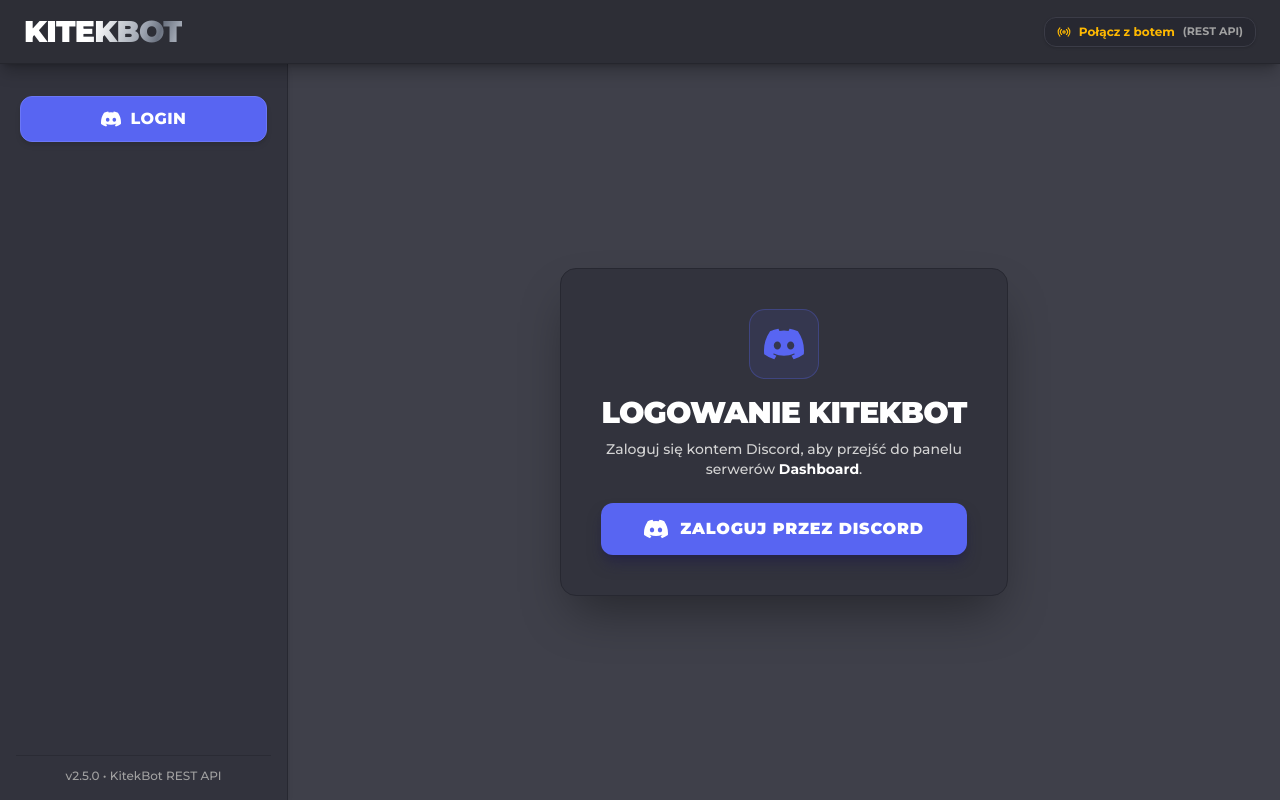
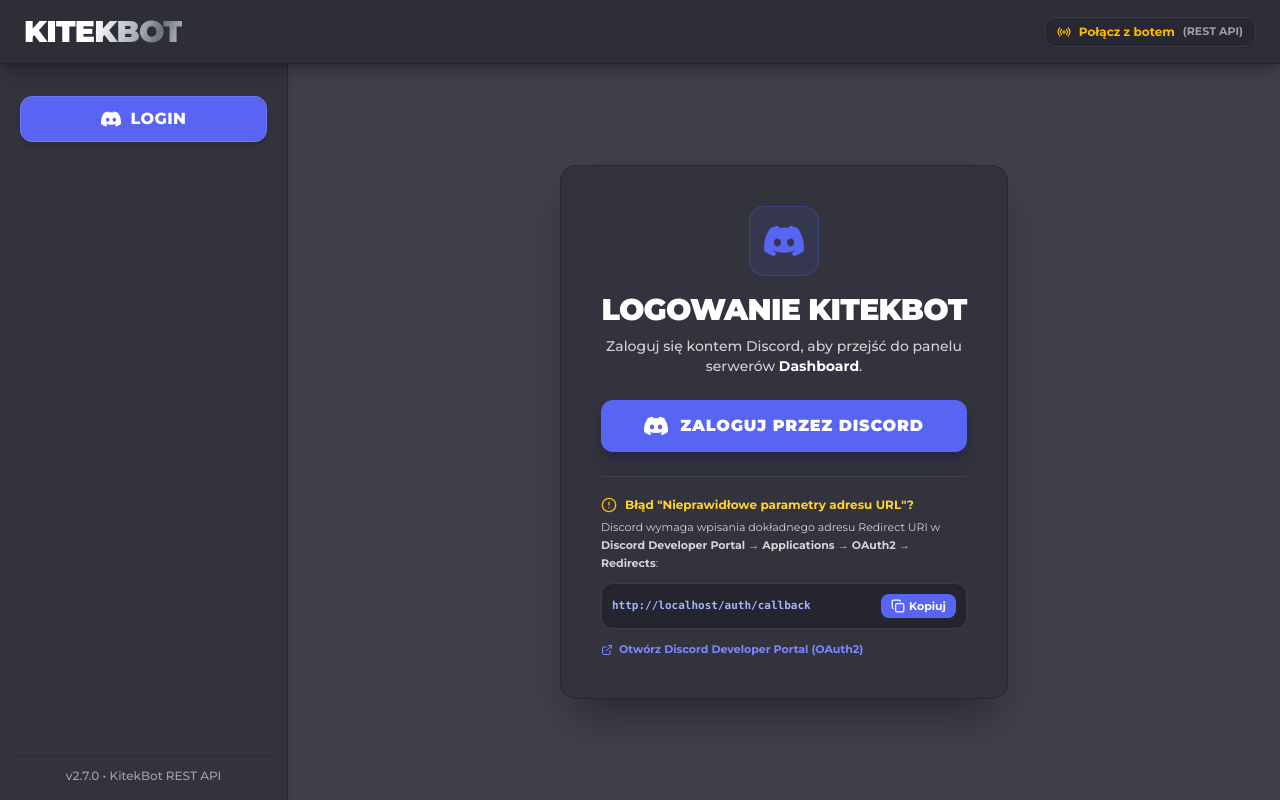
Before and after one commit to WysixAI/TheWysix, a React (Vite) app: page / in a window 1280 px wide. Built offline with nearby package versions, Linux system fonts and the light colour scheme; no server answers.

Commit message:
feat: bump version to 2.7.0 and update OAuth config
Added KitekBot production redirect URI, implemented OAuth2 redirect helper with copy-to-clipboard functionality, and updated changelog documentation.

```diff
--- a/server.ts
+++ b/server.ts
@@ -941,6 +941,7 @@
       redirectUriDev: 'https://ais-dev-5cjov5lzkdkahvqz3a7yun-454494415153.europe-west2.run.app/auth/callback',
       redirectUriPre: 'https://ais-pre-5cjov5lzkdkahvqz3a7yun-454494415153.europe-west2.run.app/auth/callback',
       redirectUriVercel: 'https://botdashboard-tau.vercel.app/auth/callback',
+      redirectUriKitekBot: 'https://kitekbot.vercel.app/auth/callback',
       currentAppUrl: appUrl,
     });
   });
--- a/src/App.tsx
+++ b/src/App.tsx
@@ -1,5 +1,5 @@
 import { useState, useEffect, useCallback, useRef } from 'react';
-import { LogIn, LogOut, Plus, ShieldCheck, Crown, ExternalLink, RefreshCw, Loader2, Sparkles, Server, FolderArchive, Settings, CheckCircle2, Sliders, Bot, Radio, Wifi, WifiOff } from 'lucide-react';
+import { LogIn, LogOut, Plus, ShieldCheck, Crown, ExternalLink, RefreshCw, Loader2, Sparkles, Server, FolderArchive, Settings, CheckCircle2, Sliders, Bot, Radio, Wifi, WifiOff, Copy, Check, AlertCircle } from 'lucide-react';
 import { GuildSettingsModal } from './components/GuildSettingsModal';
 import { DownloadBotView } from './components/DownloadBotView';
 import { BotApiConnectionModal } from './components/BotApiConnectionModal';
@@ -46,6 +46,7 @@
   const [loading, setLoading] = useState<boolean>(true);
   const [authenticating, setAuthenticating] = useState<boolean>(false);
   const [authError, setAuthError] = useState<string | null>(null);
+  const [copiedRedirect, setCopiedRedirect] = useState<boolean>(false);
   const [selectedGuildForSettings, setSelectedGuildForSettings] = useState<{ id: string; name: string; icon: string | null } | null>(null);
   const [isBotApiModalOpen, setIsBotApiModalOpen] = useState<boolean>(false);
   const [botConnectionInfo, setBotConnectionInfo] = useState<{
@@ -678,9 +679,9 @@
                 </div>
               )}
 
-              {/* Kreska i napis v2.5.0 KitekBot */}
+              {/* Kreska i napis v2.7.0 KitekBot */}
               <div className="pt-3 border-t border-[#2a2b34] text-center text-xs text-neutral-400 font-medium">
-                v2.5.0 &bull; KitekBot REST API
+                v2.7.0 &bull; KitekBot REST API
               </div>
             </div>
           </div>
@@ -941,6 +942,57 @@
                     </>
                   )}
                 </button>
+
+                {/* Sekcja pomocnicza: Konfiguracja Redirect URI w Discord Developer Portal */}
+                <div className="mt-6 pt-5 border-t border-[#3f404a] text-left">
+                  <div className="flex items-center gap-2 text-amber-300 text-xs font-bold mb-1.5">
+                    <AlertCircle className="w-4 h-4 shrink-0 text-amber-400" />
+                    <span>Błąd &quot;Nieprawidłowe parametry adresu URL&quot;?</span>
+                  </div>
+                  <p className="text-[11px] text-neutral-300 mb-2.5 leading-relaxed">
+                    Discord wymaga wpisania dokładnego adresu Redirect URI w <strong>Discord Developer Portal &rarr; Applications &rarr; OAuth2 &rarr; Redirects</strong>:
+                  </p>
+
+                  <div className="bg-[#24252f] p-2.5 rounded-xl border border-[#3b3c47] flex items-center justify-between gap-2 shadow-inner">
+                    <code className="text-[11px] text-indigo-300 font-mono truncate select-all font-semibold">
+                      {typeof window !== 'undefined' ? `${window.location.origin}/auth/callback` : 'https://kitekbot.vercel.app/auth/callback'}
+                    </code>
+                    <button
+                      type="button"
+                      onClick={() => {
+                        const uri = typeof window !== 'undefined' ? `${window.location.origin}/auth/callback` : 'https://kitekbot.vercel.app/auth/callback';
+                        navigator.clipboard.writeText(uri);
+                        setCopiedRedirect(true);
+                        setTimeout(() => setCopiedRedirect(false), 2000);
+                      }}
+                      className="px-2.5 py-1 text-[11px] font-bold rounded-lg bg-[#5865F2] hover:bg-[#4752C4] active:scale-95 text-white flex items-center gap-1 shrink-0 cursor-pointer transition-all"
+                    >
+                      {copiedRedirect ? (
+                        <>
+                          <Check className="w-3.5 h-3.5 text-emerald-300" />
+                          <span className="text-emerald-300">Skopiowano!</span>
+                        </>
+                      ) : (
+                        <>
+                          <Copy className="w-3.5 h-3.5" />
+                          <span>Kopiuj</span>
+                        </>
+                      )}
+                    </button>
+                  </div>
+
+                  <div className="mt-3 flex flex-wrap items-center justify-between gap-2">
+                    <a
+                      href="https://discord.com/developers/applications/1368350667634376785/oauth2"
+                      target="_blank"
+                      rel="noopener noreferrer"
+                      className="inline-flex items-center gap-1.5 text-[11px] text-indigo-400 hover:text-indigo-300 font-bold hover:underline"
+                    >
+                      <ExternalLink className="w-3 h-3" />
+                      <span>Otwórz Discord Developer Portal (OAuth2)</span>
+                    </a>
+                  </div>
+                </div>
               </div>
             </div>
           )}
--- a/src/botZipGenerator.ts
+++ b/src/botZipGenerator.ts
@@ -11,8 +11,8 @@
   // 1. package.json
   const packageJson = {
     name: "kitek-bot",
-    version: "2.6.0",
-    description: "KitekBot Discord Bot v2.6.0 z dwukierunkowym REST / HTTPS API, wsparciem dla Vercel oraz autorytatywną synchronizacją w czasie rzeczywistym z Dashboardem",
+    version: "2.7.0",
+    description: "KitekBot Discord Bot v2.7.0 z dwukierunkowym REST / HTTPS API, wsparciem dla Vercel oraz autorytatywną synchronizacją w czasie rzeczywistym z Dashboardem",
     main: "index.js",
     scripts: {
       prestart: "npm install --no-audit --prefer-offline",
@@ -28,7 +28,7 @@
     devDependencies: {
       "nodemon": "^3.1.7"
     },
-    keywords: ["discord", "bot", "kitekbot", "dashboard", "rest-api", "vercel", "v2.6.0"],
+    keywords: ["discord", "bot", "kitekbot", "dashboard", "rest-api", "vercel", "v2.7.0"],
     author: "KitekBot Team",
     license: "ISC"
   };
--- a/src/components/DownloadBotView.tsx
+++ b/src/components/DownloadBotView.tsx
@@ -12,10 +12,22 @@
 
 const BOT_CHANGELOG: ChangeLogEntry[] = [
   {
+    version: "v2.7.0",
+    date: "Dzisiaj, 05.09.2026",
+    badge: "NAJNOWSZA (v2.7.0)",
+    badgeColor: "bg-emerald-500/20 text-emerald-300 border-emerald-500/40",
+    changes: [
+      "Dodano interaktywnego asystenta konfiguracji OAuth2 Redirect URI z kopiowaniem adresu domeny jednym kliknięciem (rozwiązanie błędu 'Nieprawidłowe parametry adresu URL')",
+      "Obsługa niestandardowych i produkcyjnych domen Vercel (m.in. kitekbot.vercel.app)",
+      "Zapewniono bezpośrednie odnośniki do konfiguracji Discord Developer Portal",
+      "Aktualizacja silnika synchronizacji i obsługi logowania"
+    ]
+  },
+  {
     version: "v2.6.0",
     date: "Dzisiaj, 05.09.2026",
-    badge: "NAJNOWSZA (v2.6.0)",
-    badgeColor: "bg-emerald-500/20 text-emerald-300 border-emerald-500/40",
+    badge: "STABILNA",
+    badgeColor: "bg-[#5865F2]/20 text-indigo-300 border-[#5865F2]/40",
     changes: [
       "Pełne wsparcie i optymalizacja hostingu pod platformę Vercel (eliminacja błędu 404 na /auth/callback)",
       "Wdrożono bezserwerowy punkt wejścia /api/index.ts oraz kompleksowe reguły routingu rewrites w vercel.json",
```
